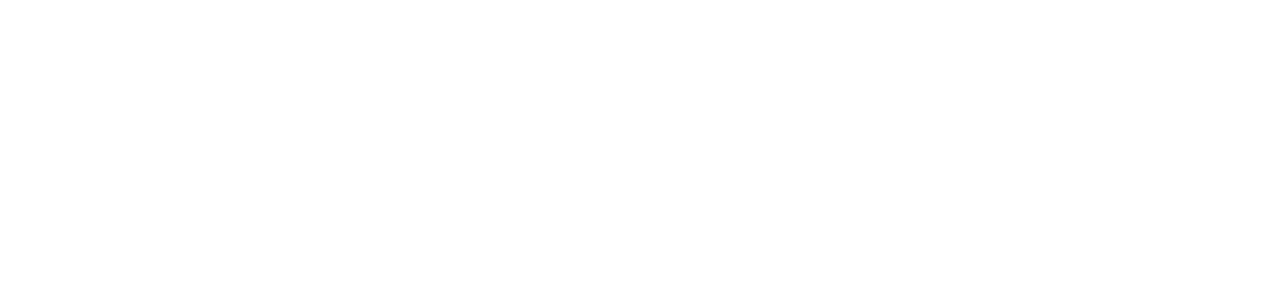
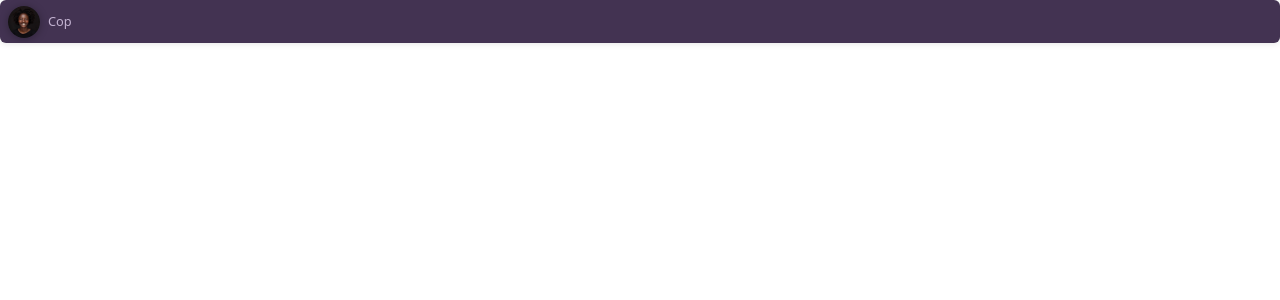
Before and after one commit to copterbuddy/MyNg, an Angular app: page /devs/getter-function in a window 1280 px wide. Before the commit this address led to /. Shown: the top 300 px of the page. Built offline with nearby package versions, Linux system fonts and the light colour scheme.

Commit message:
add getter function

```diff
--- a/src/app/app.routes.ts
+++ b/src/app/app.routes.ts
@@ -3,6 +3,7 @@
 import { SetTitleComponent } from "./components/devs/set-title/set-title.component";
 import { OutputDynamicContentWithStringComponent } from "./components/devs/output-dynamic-content-with-string/output-dynamic-content-with-string.component";
 import { DisplayImageComponent } from "./components/devs/display-image/display-image.component";
+import { GetterFunctionComponent } from "./components/devs/getter-funcction/getter-function.component";
 
 export const routes: Routes = [
   {
@@ -26,5 +27,9 @@
   {
     path: 'devs/display-image',
     component: DisplayImageComponent
+  },
+  {
+    path: 'devs/getter-function',
+    component: GetterFunctionComponent
   }
 ]
--- a/src/app/components/devs/devs.component.css
+++ b/src/app/components/devs/devs.component.css
@@ -13,13 +13,3 @@
   width: 720px;
   height: 100vh;
 }
-
-
-body {
-  font-family: "Poppins", sans-serif;
-  background: radial-gradient(circle at top left, #181023, #0b0519);
-  color: #c3b3d8;
-  margin: 0;
-  padding: 0;
-  height: 100%;
-}
--- a/src/app/components/devs/devs.component.ts
+++ b/src/app/components/devs/devs.component.ts
@@ -24,6 +24,10 @@
     {
       link: '/devs/display-image',
       text: 'display-image'
+    },
+    {
+      link: '/devs/getter-function',
+      text: 'devs/getter-function'
     }
   ]
 
--- a/src/app/components/devs/display-image/display-image.component.ts
+++ b/src/app/components/devs/display-image/display-image.component.ts
@@ -1,5 +1,5 @@
 import { Component } from '@angular/core';
-import { DUMMY_USERS } from './dummy-users';
+import { DUMMY_USERS } from '../dummy-users';
 
 @Component({
   selector: 'app-display-image',
--- /dev/null
+++ b/src/app/components/devs/getter-funcction/getter-function.component.css
@@ -0,0 +1,41 @@
+div {
+  border-radius: 6px;
+  box-shadow: 0 1px 6px rgba(0, 0, 0, 0.1);
+  overflow: hidden;
+}
+
+button {
+  display: flex;
+  align-items: center;
+  gap: 0.5rem;
+  padding: 0.35rem 0.5rem;
+  background-color: #433352;
+  color: #c3b3d1;
+  border: none;
+  font: inherit;
+  cursor: pointer;
+  width: 100%;
+  min-width: 10rem;
+  text-align: left;
+}
+
+button:hover,
+button:active,
+.active {
+  background-color: #9965dd;
+  color: #150722;
+}
+
+img {
+  width: 2rem;
+  object-fit: contain;
+  border-radius: 50%;
+  box-shadow: 0 1px 8px rgba(0, 0, 0, 0.3);
+}
+
+span {
+  margin: 0;
+  padding: 0;
+  font-size: 0.8rem;
+  font-weight: normal;
+}
--- /dev/null
+++ b/src/app/components/devs/getter-funcction/getter-function.component.html
@@ -0,0 +1,6 @@
+<div class="div">
+  <button>
+    <img [src]="imagePath" alt="user" />
+    <span>Cop</span>
+  </button>
+</div>
--- /dev/null
+++ b/src/app/components/devs/getter-funcction/getter-function.component.ts
@@ -0,0 +1,17 @@
+import { Component } from '@angular/core';
+import { DUMMY_USERS } from '../dummy-users';
+
+@Component({
+  selector: 'app-getter-funcction',
+  standalone: true,
+  imports: [],
+  templateUrl: './getter-function.component.html',
+  styleUrl: './getter-function.component.css'
+})
+export class GetterFunctionComponent {
+  selectedUser = DUMMY_USERS[0]
+
+  get imagePath() {
+    return 'assets/users/' + this.selectedUser.avatar
+  }
+}
```
Also changed, not shown: src/app/components/devs/dummy-users.ts (renamed from src/app/components/devs/display-image/dummy-users.ts), 1 other file (tests, documents, lock files or other folders).
